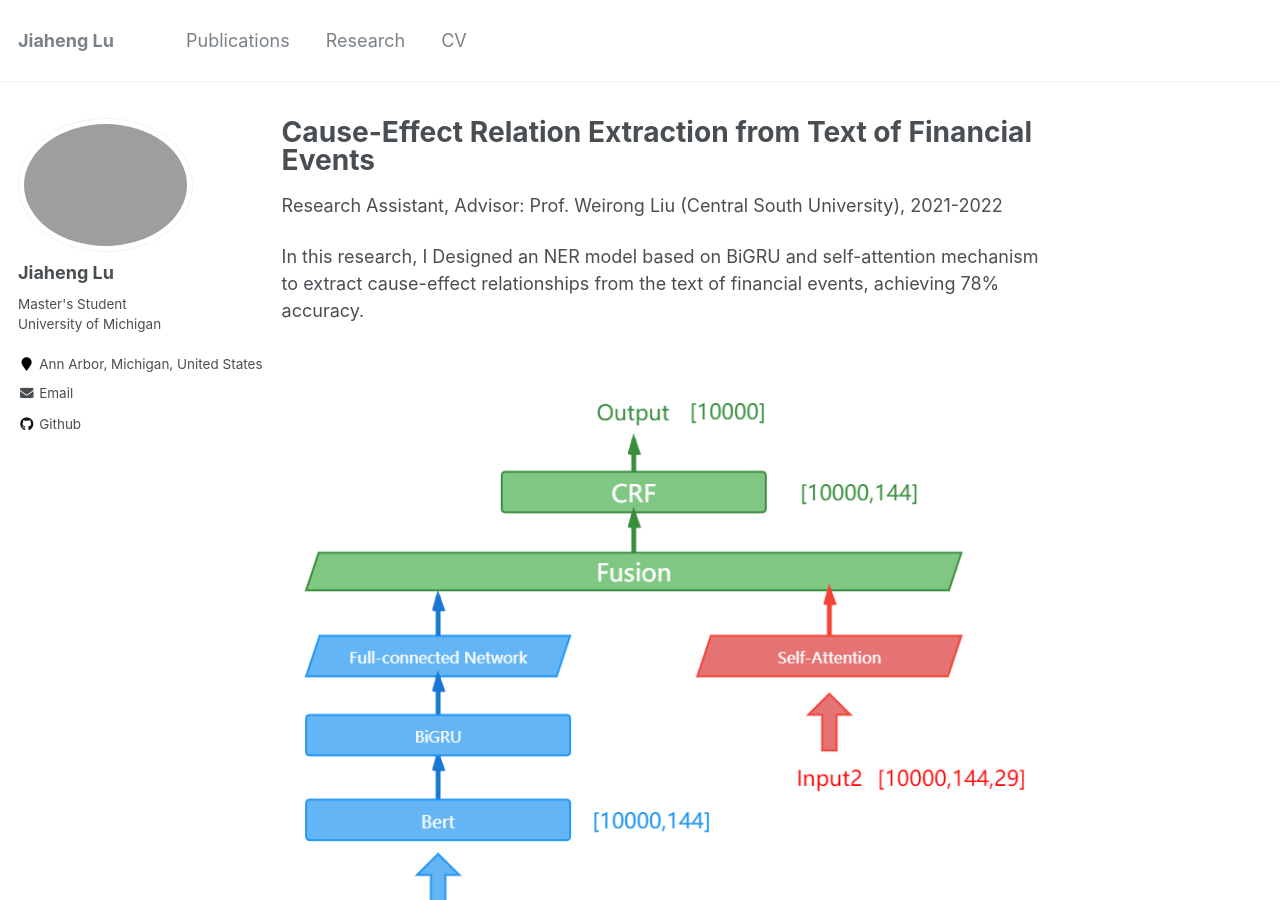
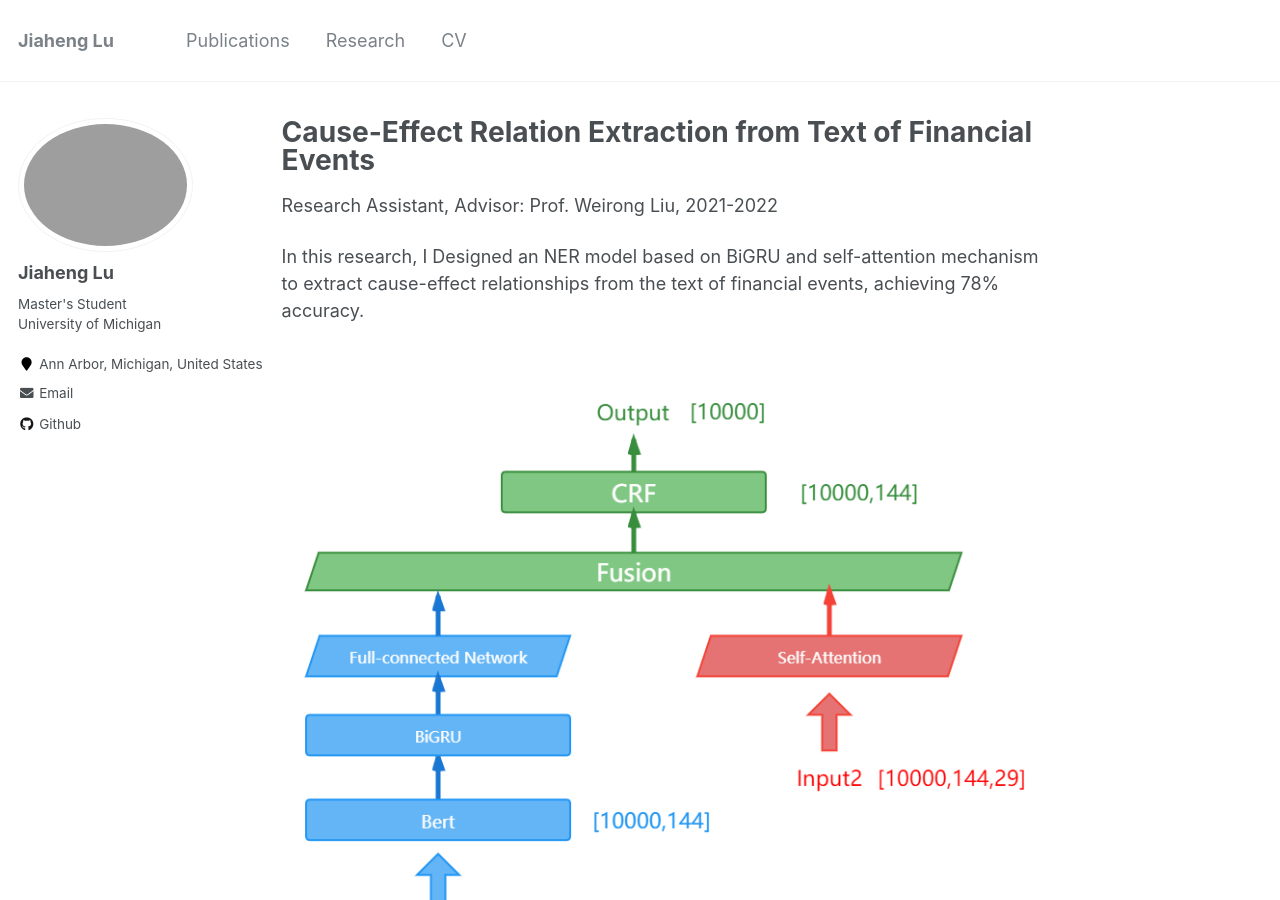
Before and after one commit to JhengLu/JhengLu.github.io, a Jekyll site: the page built from _teaching/2021-06-01-NLP.md, in a window 1280 px wide and 900 px high. Built offline with Jekyll 4.4.1, drawn with Linux system fonts in a browser that asks for light colours.

Commit message:
Update 2021-06-01-NLP.md

```diff
--- a/_teaching/2021-06-01-NLP.md
+++ b/_teaching/2021-06-01-NLP.md
@@ -6,7 +6,7 @@ permalink: /teaching/2021-06-01-NLP
 venue: "University 1, Department"
 date_1: 2021-06-01
 date_2: 2022-01-01
-advisor: "Advisor: Prof. Weirong Liu (Central South University)"
+advisor: "Advisor: Prof. Weirong Liu"
 
 ---
 In this research, I Designed an NER model based on BiGRU and self-attention mechanism to extract cause-effect relationships from the text of financial events, achieving 78% accuracy.
```
